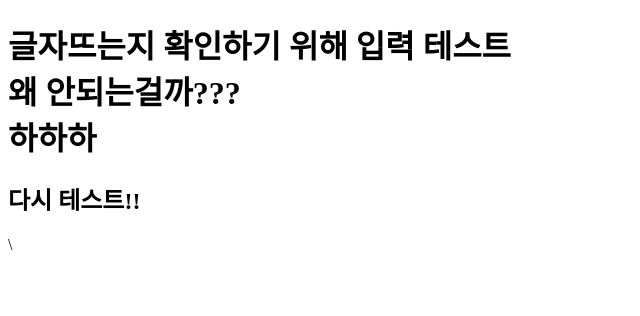
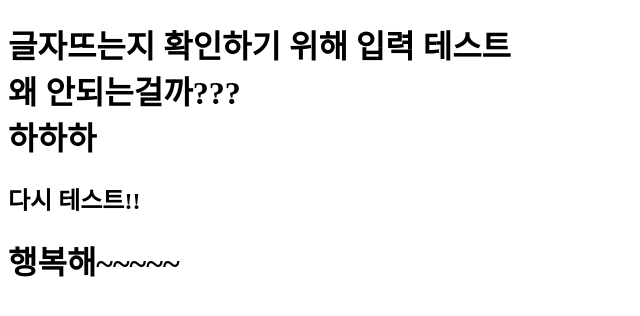
Before and after one commit to sinhye-design/For-Study-Deepdive, a plain HTML site: page index.html in a window 1280 px wide. Shown: the whole page, without its empty margins (0-640 px from the left). Drawn offline with Linux system fonts and the light colour scheme.

Commit message:
테스트 2번째

```diff
--- a/index.html
+++ b/index.html
@@ -10,6 +10,7 @@
   <br>왜 안되는걸까???
   <br>하하하
   <h2>다시 테스트!!</h2>
+  <h1>행복해~~~~~</h1>
 </h1>
 </body>
-</html>\
+</html>
```
